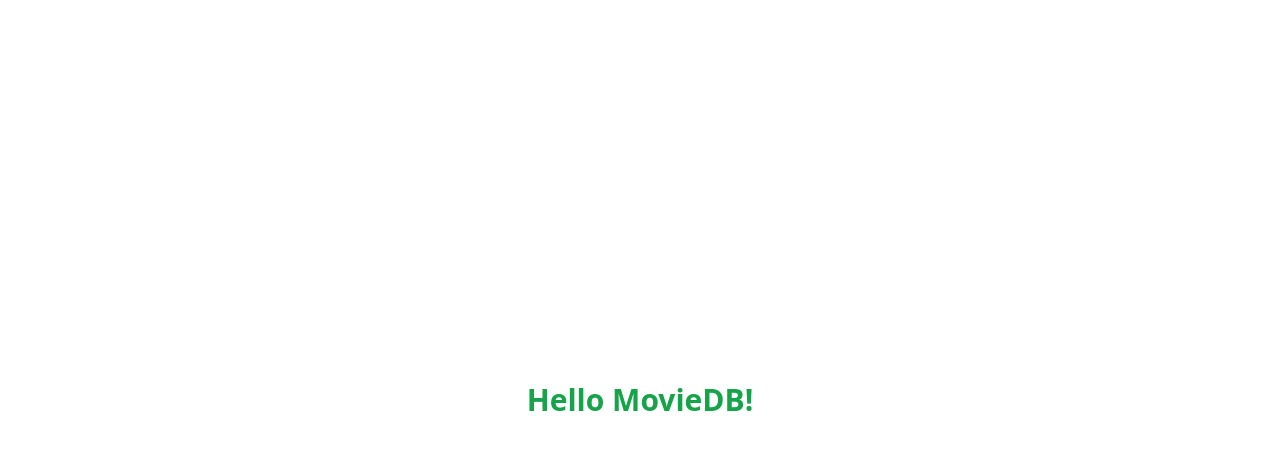
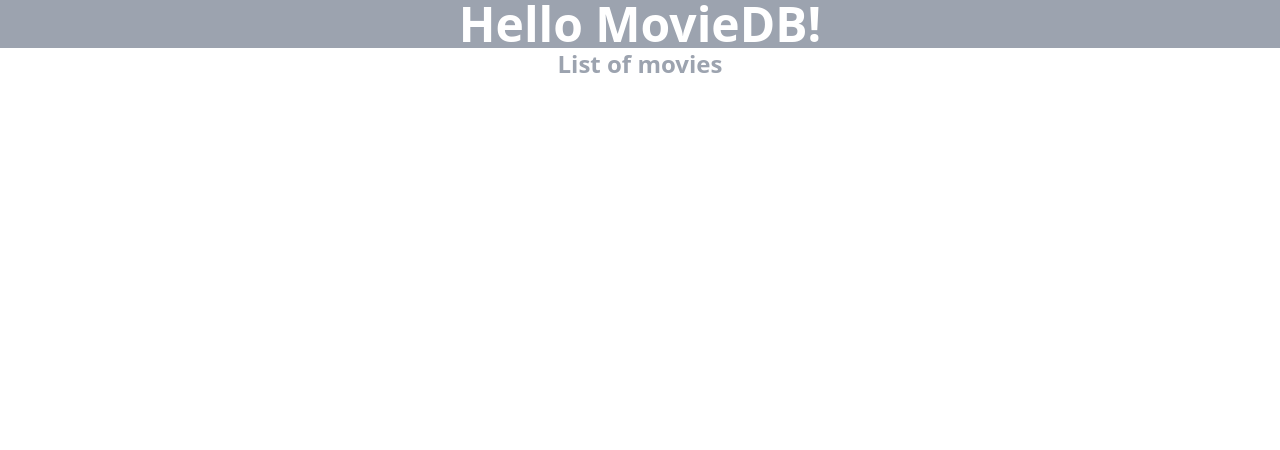
Before and after one commit to bgzoltan/moviedb, a React (Create React App) app: page / in a window 1280 px wide. Shown: the top 450 px of the page. Built offline with nearby package versions, Linux system fonts and the light colour scheme.

Commit message:
MoviesList component has created

```diff
--- a/src/App.tsx
+++ b/src/App.tsx
@@ -1,11 +1,19 @@
 import React from "react";
+import { QueryClientProvider, QueryClient } from "@tanstack/react-query";
 import "./App.css";
+import MoviesList from "./components/MoviesList";
 
 function App() {
+  const queryClient = new QueryClient();
   return (
-    <div className="grid place-items-center text-3xl font-bold h-screen text-green-600">
-      <h1>Hello MovieDB!</h1>
-    </div>
+    <QueryClientProvider client={queryClient}>
+      <div className="flex flex-col items-center font-bold h-screen box-border p-0 m-0">
+        <h1 className="text-5xl text-white bg-gray-400 w-full text-center">
+          Hello MovieDB!
+        </h1>
+        <MoviesList />
+      </div>
+    </QueryClientProvider>
   );
 }
 
--- /dev/null
+++ b/src/components/MoviesList.tsx
@@ -0,0 +1,9 @@
+const MoviesList = () => {
+  return (
+    <div>
+      <h2 className="text-2xl text-gray-400">List of movies</h2>
+    </div>
+  );
+};
+
+export default MoviesList;
```
